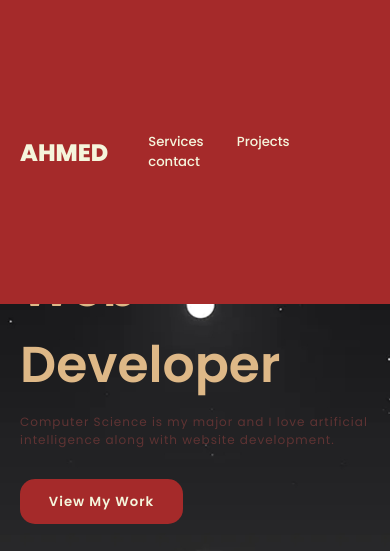
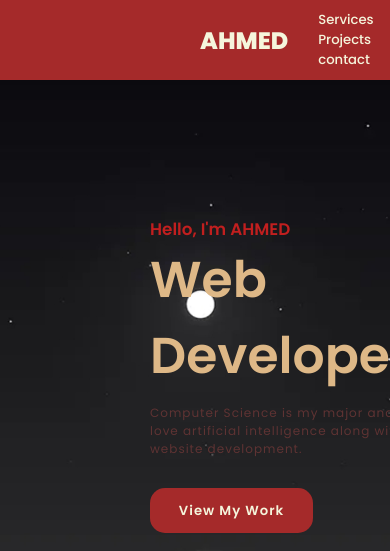
Before and after one commit to ah045/ahmed22, a plain HTML site: page index.html in a window 390 px wide. Shown: the top 551 px of the page. Drawn offline with Linux system fonts and the light colour scheme; a web font is replaced by a local one.

Commit message:
Update styles.css

```diff
--- a/styles.css
+++ b/styles.css
@@ -243,19 +243,19 @@ font-weight: 600;
   font-size: 1em;
   padding:0 12px 0 0;
 }
-@media (max-width:1023px){
+@media (max-width:300px){
 header{
-padding: 132px 20px;
+padding: 122px 20px;
 
 }
 .navigation{
-padding-left:10px;
+padding-left:8px;
 }
 .title{
-  font-size:1.8em;
+  font-size:1.6em;
 }
 section{
-padding: 80px 20px;
+padding: 70px 20px;
 }
 .main-content h2{
   font-size: 1em;
```
